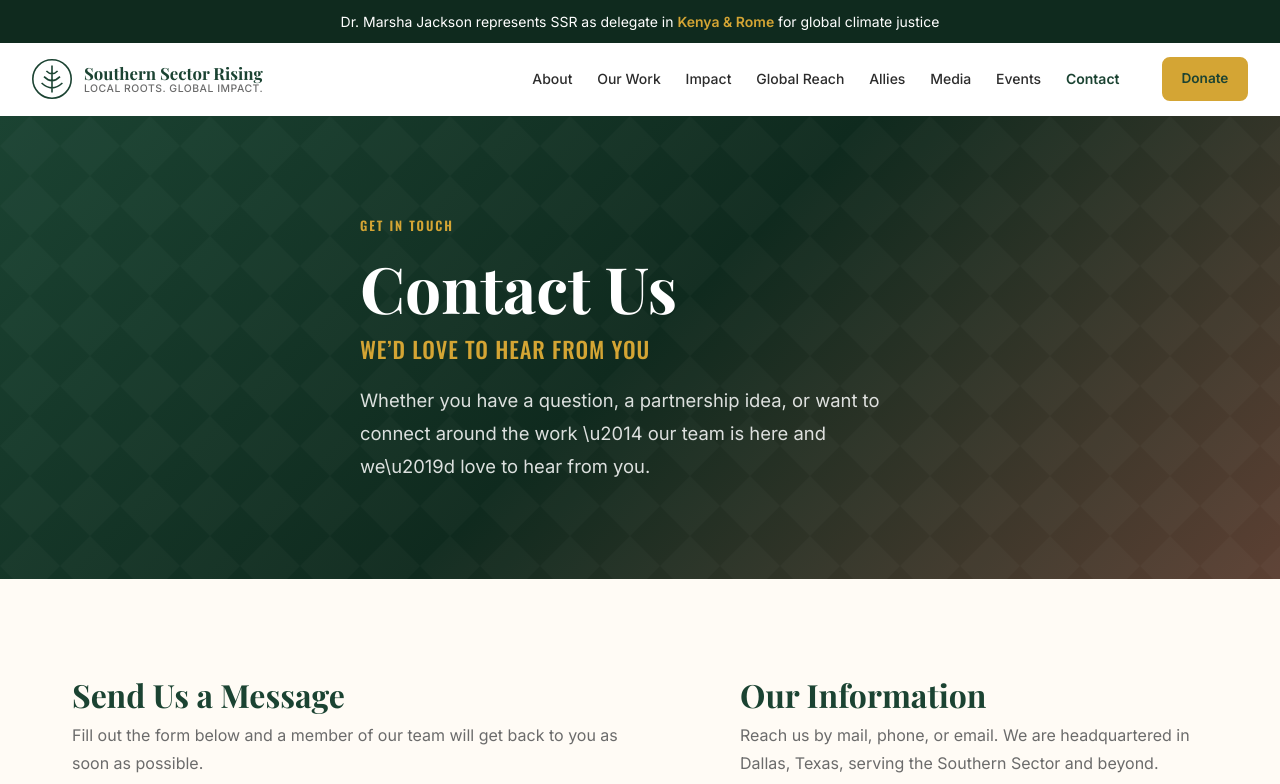
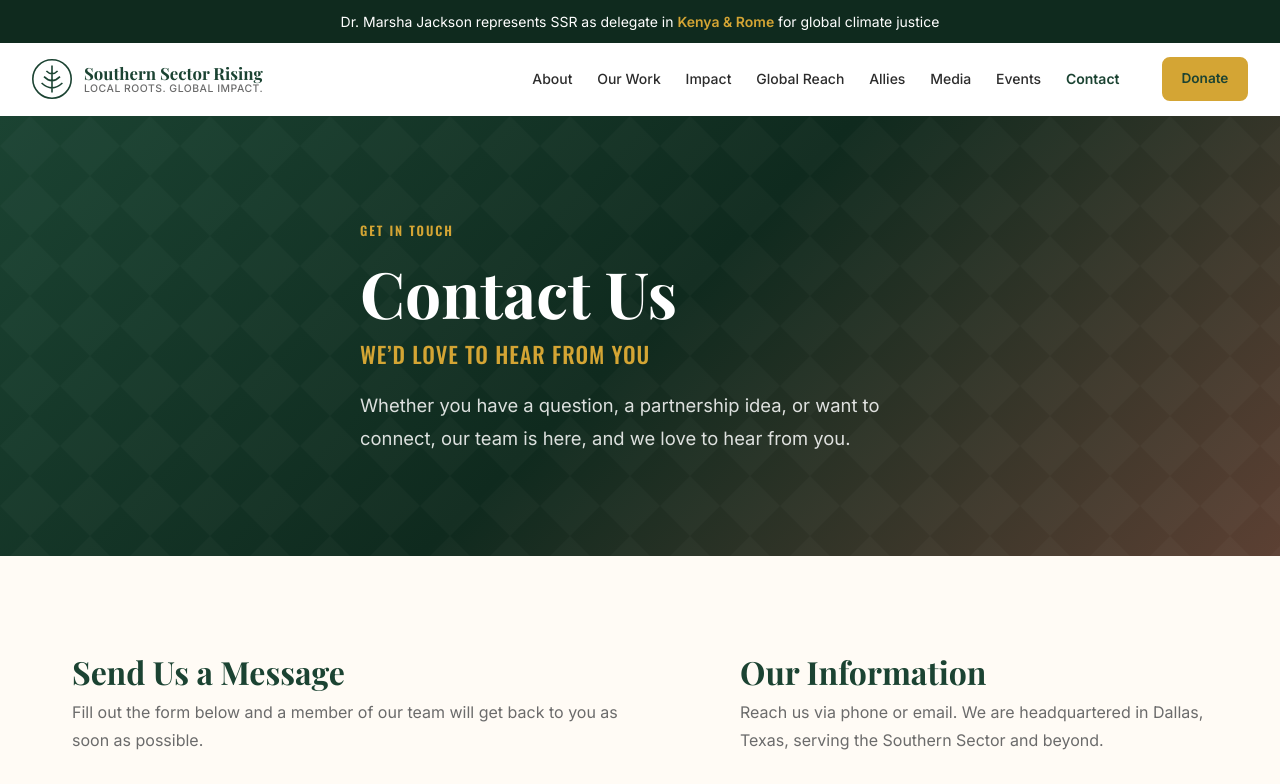
Before and after one commit to ssrdallas/southernsectorrising, a Next.js app: page /contact in a window 1280 px wide. Shown: the top 784 px of the page. Built offline with nearby package versions, Linux system fonts and the light colour scheme.

Commit message:
Refine contact page text for clarity and conciseness

```diff
--- a/src/app/contact/page.tsx
+++ b/src/app/contact/page.tsx
@@ -54,8 +54,8 @@
           <h1 className={styles.heroTitle}>Contact Us</h1>
           <p className={styles.heroSubtitle}>We&rsquo;d Love to Hear From You</p>
           <p className={styles.heroDesc}>
-            Whether you have a question, a partnership idea, or want to connect
-            around the work \u2014 our team is here and we\u2019d love to hear from you.
+            Whether you have a question, a partnership idea, or want to connect,
+            our team is here, and we love to hear from you.
           </p>
         </div>
       </section>
@@ -79,7 +79,7 @@
             <div className={styles.infoColumn}>
               <h2 className={styles.colHeading}>Our Information</h2>
               <p className={styles.colDesc}>
-                Reach us by mail, phone, or email. We are headquartered in
+                Reach us via phone or email. We are headquartered in
                 Dallas, Texas, serving the Southern Sector and beyond.
               </p>
 
```
